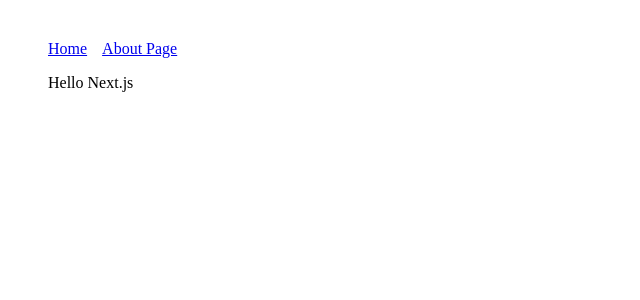
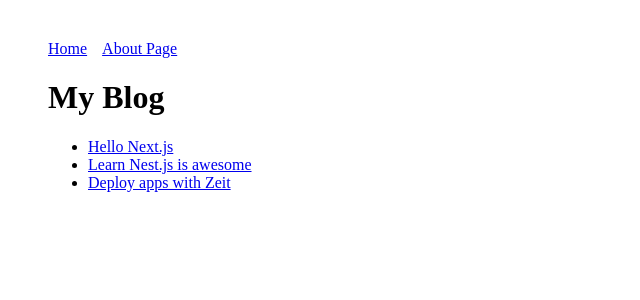
Before and after one commit to jinwoo-jeon0/Hello-Next.js, a Next.js app: page / in a window 1280 px wide. Shown: the top 300 px of the page, without its empty margins (0-640 px from the left). Built offline with nearby package versions, Linux system fonts and the light colour scheme.

Commit message:
Add lnks to blog posts

```diff
--- a/pages/index.js
+++ b/pages/index.js
@@ -1,8 +1,22 @@
 import Layout from '../components/Layout';
+import Link from 'next/link';
+
+const PostLink = props => (
+  <li>
+    <Link href={`/post?title=${props.title}`}>
+      <a>{props.title}</a>
+    </Link>
+  </li>
+);
 
 const Index = () => (
   <Layout>
-    <p>Hello Next.js</p>
+    <h1>My Blog</h1>
+    <ul>
+      <PostLink title="Hello Next.js" />
+      <PostLink title="Learn Nest.js is awesome" />
+      <PostLink title="Deploy apps with Zeit" />
+    </ul>
   </Layout>
 );
 
```
